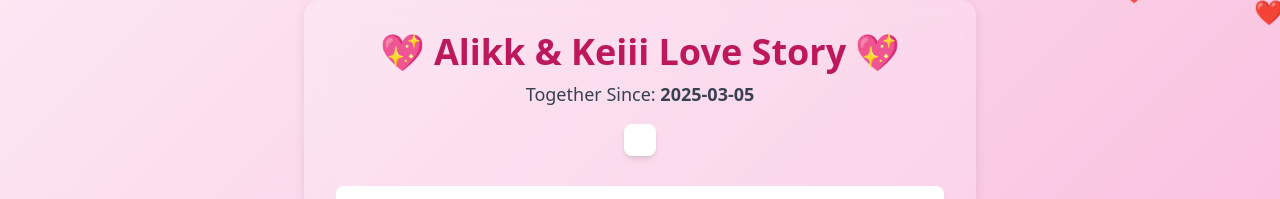
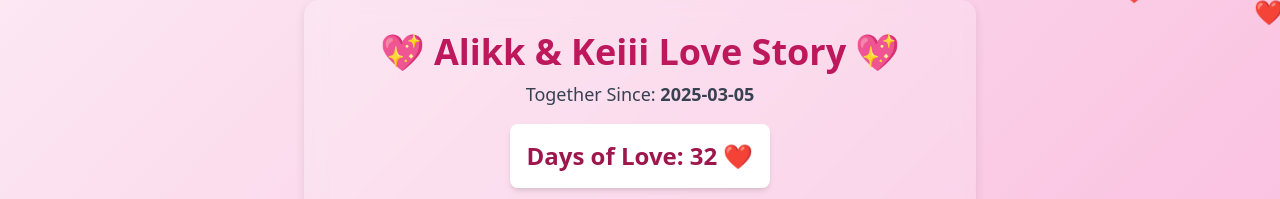
Before and after one commit to OmmniDevv/bubub-kei, a website: page public/index.html in a window 1280 px wide. Shown: the top 199 px of the page. Drawn offline with nearby package versions, Linux system fonts and the light colour scheme; files whose address does not match are found by name.

Commit message:
Update index.html

```diff
--- a/public/index.html
+++ b/public/index.html
@@ -233,19 +233,11 @@
 
 <script>
     // Love Counter
-    const loveCounter = document.getElementById('love-counter');
-    let loveCount = 0;
-
-    function updateLoveCounter() {
-      loveCounter.textContent = `❤️ ${loveCount} Days of Love`;
-    }
-
-    function incrementLoveCounter() {
-      loveCount++;
-      updateLoveCounter();
-    }
-
-    setInterval(incrementLoveCounter, 86400000); // 1 hari
+    const startDate = new Date("2025-03-05");
+        const today = new Date();
+        const difference = today - startDate;
+        const days = Math.floor(difference / (1000 * 3600 * 24));
+        document.getElementById("love-counter").innerText = "Days of Love: " + days + " ❤️";
 
      // Menampilkan popup komentar
 async function getAllComments() {
```
